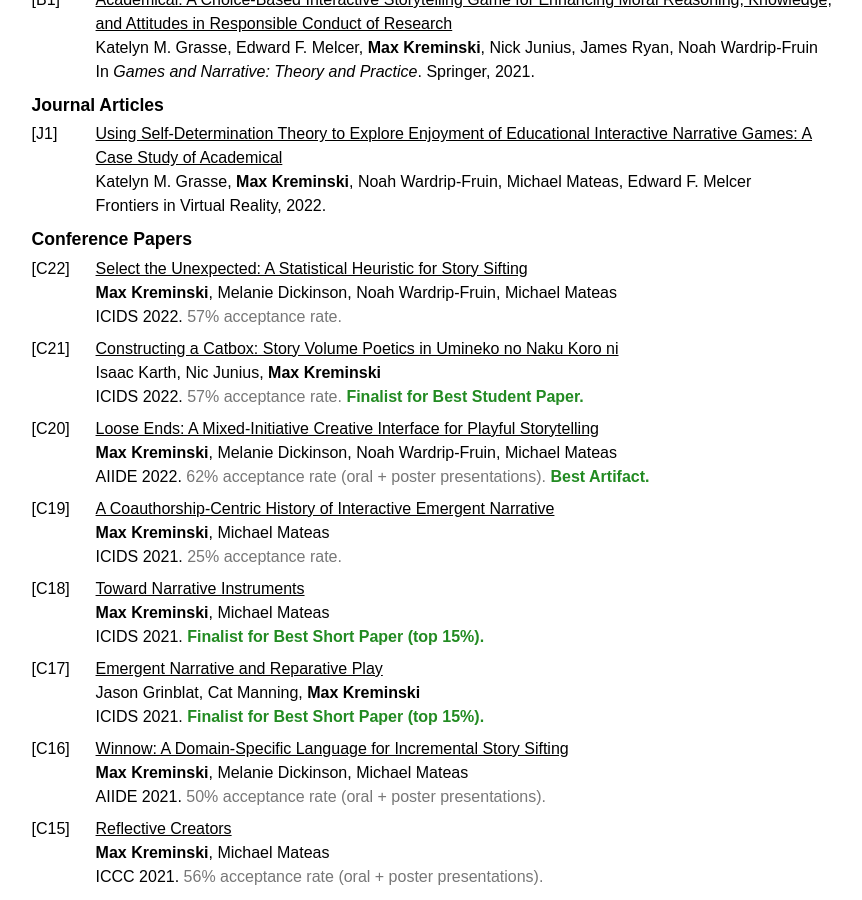
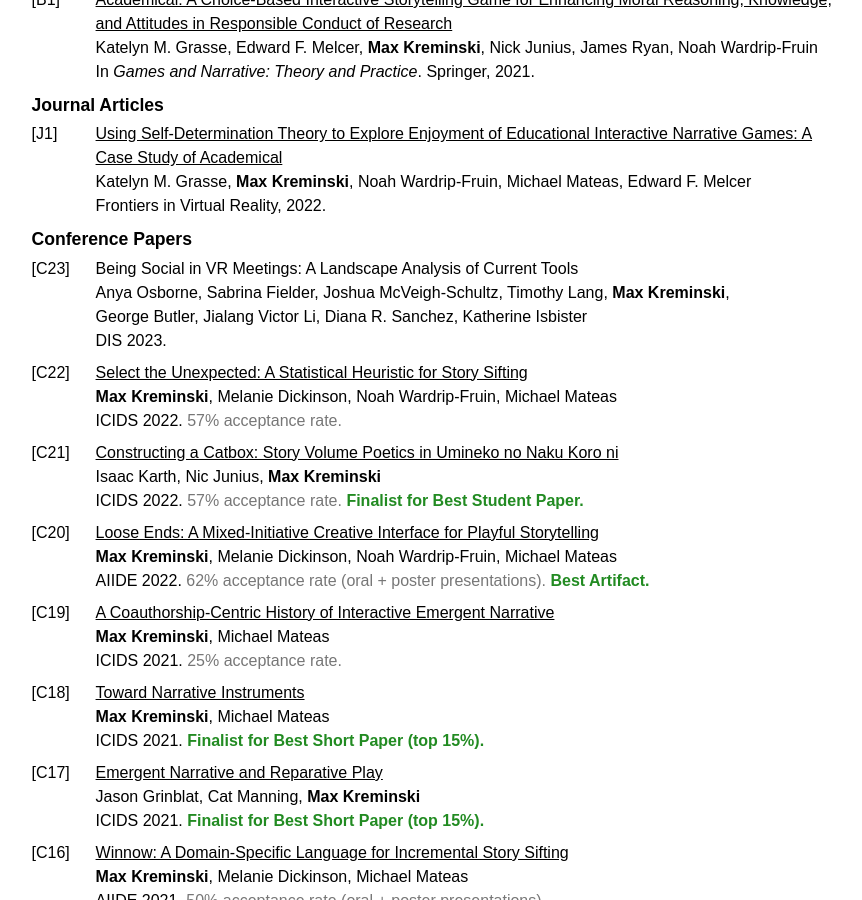
Before and after one commit to mkremins/mkremins.github.io, a Jekyll site: the page built from cv/index.html, in a window 1280 px wide and 900 px high, scrolled down 1244 px. Shown: the whole window, without its empty margins (208-1070 px from the left). Built offline with Jekyll 4.4.1, drawn with Linux system fonts in a browser that asks for light colours; some web fonts are replaced.

Commit message:
Add DIS 2023 social VR paper

```diff
--- a/_data/publications.json
+++ b/_data/publications.json
@@ -1,4 +1,13 @@
 [
+{
+  "title": "Being Social in VR Meetings: A Landscape Analysis of Current Tools",
+  "url": "",
+  "authors": ["Anya Osborne", "Sabrina Fielder", "Joshua McVeigh-Schultz", "Timothy Lang", "Max Kreminski", "George Butler", "Jialang Victor Li", "Diana R. Sanchez", "Katherine Isbister"],
+  "year": "2023",
+  "venue": "DIS",
+  "venue_long": "Designing Interactive Systems",
+  "pubtype": "full"
+},
 {
   "title": "“Generator’s Haunted”: A Brief, Spooky Account of Hauntological Effects in the Player Experience of Procedural Generation",
   "url": "https://mkremins.github.io/publications/Hauntology_PCG2023.pdf",
```
